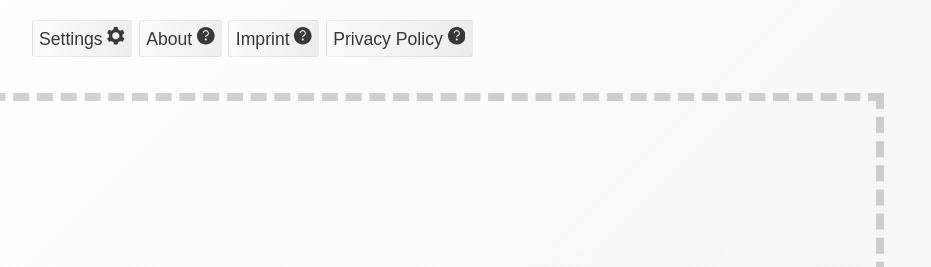
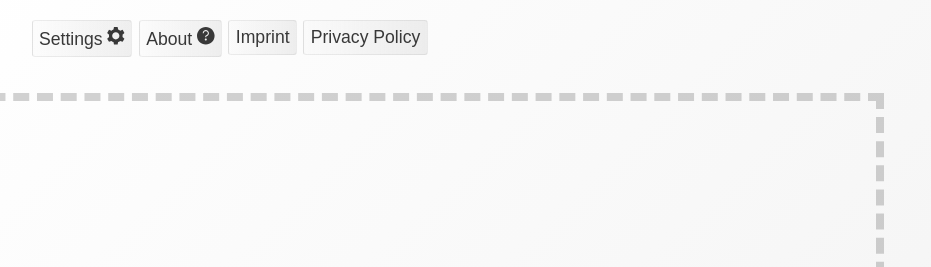
Before and after one commit to Brocky/gakuscan, a website with bundled scripts: page index.html in a window 1280 px wide. Shown: the top 267 px of the page, 74-1005 px from the left. Built offline with nearby package versions, Linux system fonts and the light colour scheme; files whose address does not match are found by name.

Commit message:
remove icon for imprint and privacy policy

```diff
--- a/index.html
+++ b/index.html
@@ -30,8 +30,8 @@
             <gs-menu>
                 <li><gs-btn button id="gs-settings-btn" icon="settings">Settings</gs-btn></li>
                 <li><gs-btn id="gs-about-btn" icon="about">About</gs-btn></li>
-                <li><gs-btn id="gs-imprint-btn" icon="about">Imprint</gs-btn></li>
-                <li><gs-btn id="gs-privacy-btn" icon="about">Privacy Policy</gs-btn></li>
+                <li><gs-btn id="gs-imprint-btn">Imprint</gs-btn></li>
+                <li><gs-btn id="gs-privacy-btn">Privacy Policy</gs-btn></li>
             </gs-menu>
         </header>
         <main>
```
